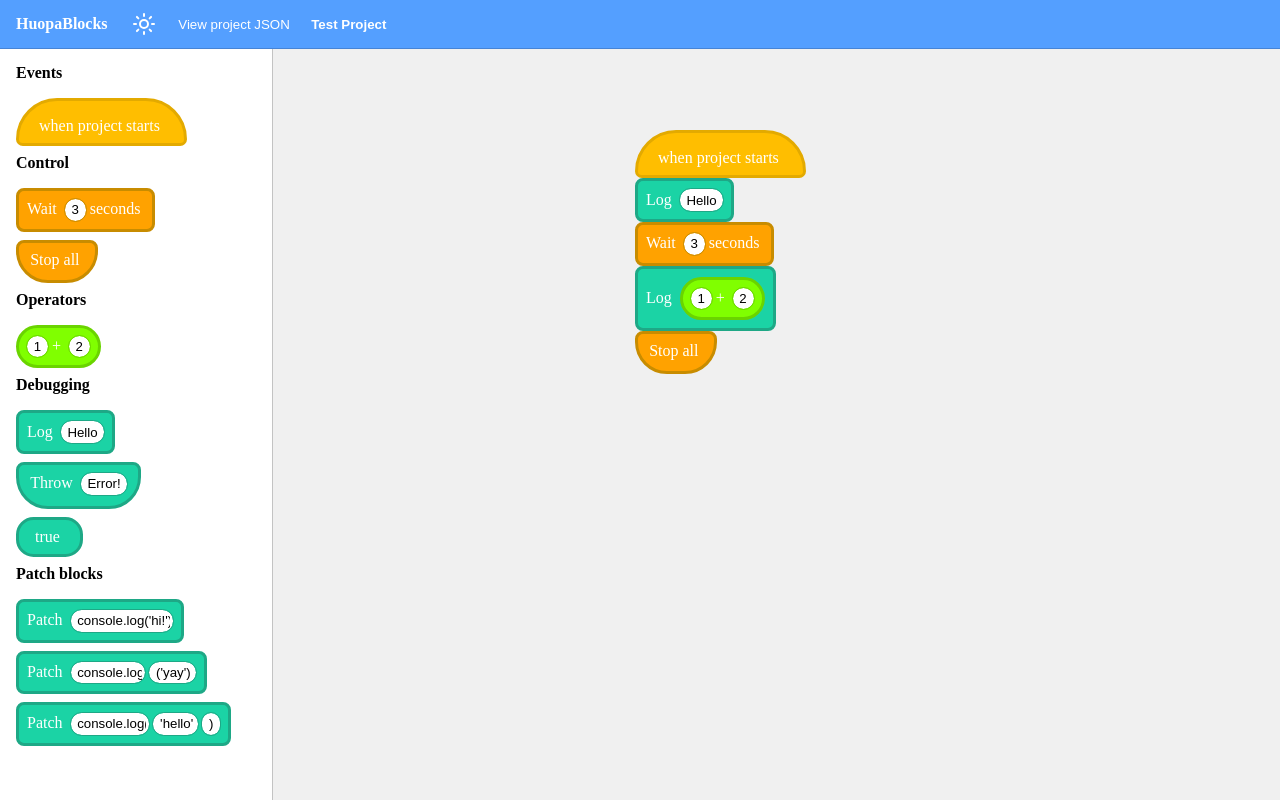
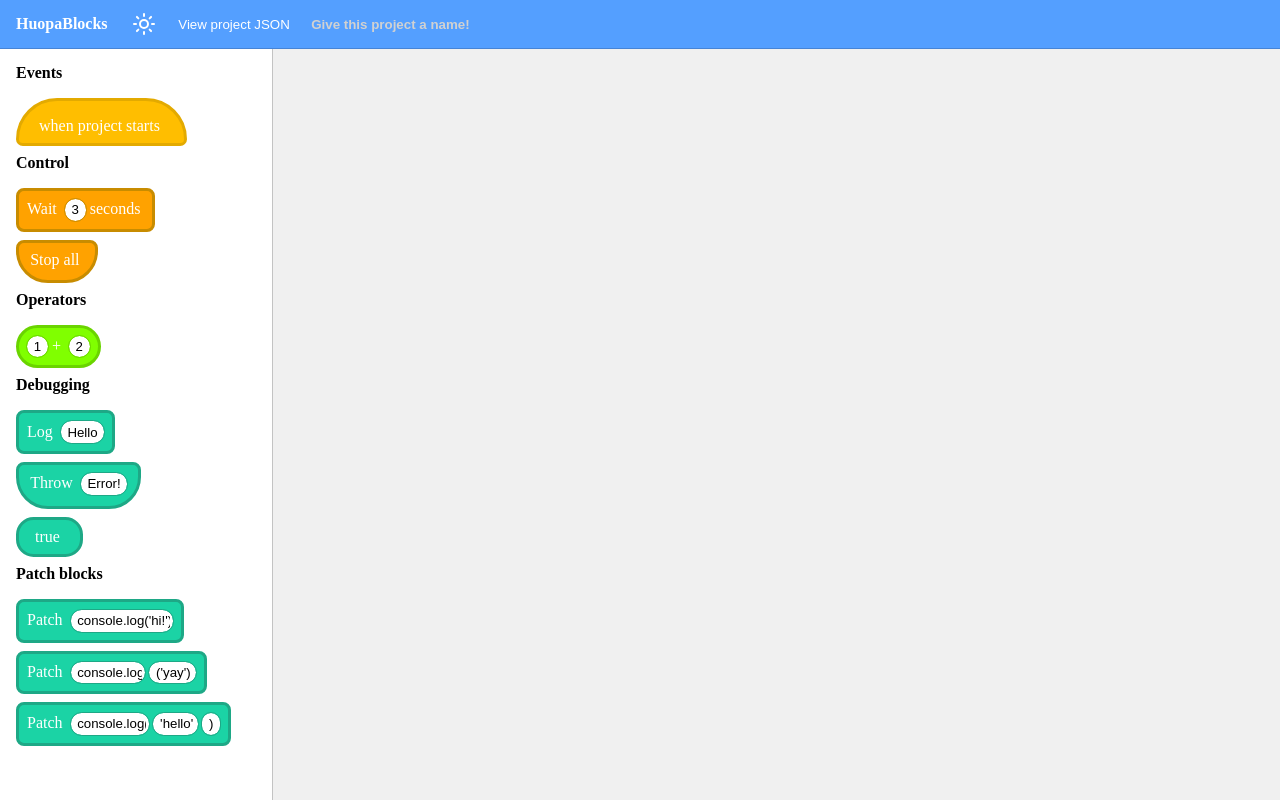
Before and after one commit to allucat1000/HuopaBlocks, a Svelte app: page / in a window 1280 px wide. Built offline with nearby package versions, Linux system fonts and the light colour scheme.

Commit message:
Fixes with green flag events and block glow

```diff
--- a/index.html
+++ b/index.html
@@ -7,6 +7,6 @@
   </head>
   <body class="Light">
     <div id="main"></div>
-    <script type="module" src="/src/ts/main.svelte.ts"></script>
+    <script type="module" src="/src/ts/entry.ts"></script>
   </body>
 </html>
--- a/src/svelte/Script.svelte
+++ b/src/svelte/Script.svelte
@@ -90,25 +90,28 @@
                 const gen = create(inmutableRuntime)(thread)();
                 thread.gen = gen;
 
+                gen.next();
+
                 let r: boolean = false;
+                let greenFlagScriptRunning: boolean = true;
+
+                const removeGlow = () => {
+                    if (main) for (const c of main.children) c.classList.remove("BlockGlow");
+                };
 
                 thread.onStop = () => {
-                    if (main && !r)
-                        for (const c of main.children)
-                            c.classList.remove("BlockGlow");
+                    if (!r) removeGlow();
                 }
 
                 thread.onCrash = () => {
-                    if (main)
-                        for (const c of main.children)
-                            c.classList.add("BlockError");
-
+                    if (main) for (const c of main.children) c.classList.add("BlockError");
                 }
 
                 runtime.runThread(thread);
-                r = runtime.singularThreadStart(thread, () => { if (main) for (const c of main.children) c.classList.remove("BlockGlow"); });
-                if (r) for (const c of main.children)
+                r = runtime.singularThreadStart(thread, () => { greenFlagScriptRunning = false; removeGlow() });
+                if (r) if (greenFlagScriptRunning) for (const c of main.children)
                     c.classList.add("BlockGlow");
+
 
                 return;
             }
--- /dev/null
+++ b/src/ts/entry.ts
@@ -0,0 +1,12 @@
+import { mount } from "svelte";
+import App from "../svelte/App.svelte";
+import "../css/block.css";
+import "../css/main.css";
+import "../css/popup.css";
+import "../css/topbar.css";
+
+const app = mount(App, {
+  target: document.getElementById("main")!,
+});
+
+export default app;
--- a/src/ts/main.svelte.ts
+++ b/src/ts/main.svelte.ts
@@ -1,9 +1,3 @@
-import { mount } from "svelte"
-import App from "../svelte/App.svelte"
-import "../css/block.css";
-import "../css/main.css";
-import "../css/popup.css";
-import "../css/topbar.css";
 import { HuopaBlocksRuntime } from "../ts/runtime";
 import { type ProjectHeader, Type, NodeType, Shape, type Theme } from "./types";
 
@@ -19,102 +13,11 @@ export function initTheme() {
   });
 }
 
-export const project: ProjectHeader = $state({
-  "name": "Test Project",
-  "description": "Description yay",
-  "variables": {
-    "MyVariable": {
-      "value": "0",
-      "type": 1
-    }
-  },
-  "blocks": [
-    {
-      "x": 634.98,
-      "y": 82.31,
-      "id": "8J5dwCDT5lBBb4H3px77D",
-      "children": [
-        {
-          "id": "wYmQ1XYcPhwvf4g-JFMwF",
-          "nodeType": 2,
-          "op": "EVENTS_PROJECT_START",
-          "shape": 1,
-          "category": "EVENTS",
-          "children": []
-        },
-        {
-          "id": "R29UqMPWqI05W2gNfmOfb",
-          "nodeType": 2,
-          "op": "DEBUG_LOG",
-          "shape": 0,
-          "category": "DEBUG",
-          "children": [
-            {
-              "value": "Hello",
-              "nodeType": 1,
-              "type": 0
-            }
-          ]
-        },
-        {
-          "id": "l91WqaXrvmFR1Ix-2NOnO",
-          "nodeType": 2,
-          "op": "CONTROL_WAIT",
-          "shape": 0,
-          "category": "CONTROL",
-          "children": [
-            {
-              "value": "3",
-              "nodeType": 1,
-              "type": 1
-            }
-          ]
-        },
-        {
-          "id": "4DkGMq1SVJNrLW72i2AEP",
-          "nodeType": 2,
-          "op": "DEBUG_LOG",
-          "shape": 0,
-          "category": "DEBUG",
-          "children": [
-            {
-              "id": "uoVtMYoBibJf60QI9tWfd",
-              "nodeType": 2,
-              "op": "OPERATORS_ADD",
-              "shape": 4,
-              "category": "OPERATORS",
-              "children": [
-                {
-                  "value": "1",
-                  "nodeType": 1,
-                  "type": 1
-                },
-                {
-                  "value": "2",
-                  "nodeType": 1,
-                  "type": 1
-                }
-              ]
-            }
-          ]
-        },
-        {
-          "id": "ARiD3evndIzlUTTMvXtU_",
-          "nodeType": 2,
-          "op": "CONTROL_STOP_ALL",
-          "shape": 2,
-          "category": "CONTROL",
-          "children": []
-        }
-      ]
-    }
-  ]
+export let project: ProjectHeader = $state({
+  "name": "",
+  "description": "",
+  "variables": {},
+  "blocks": []
 });
 
 export const runtime = new HuopaBlocksRuntime(project.variables);
-
-const app = mount(App, {
-  target: document.getElementById("main")!,
-})
-
-export default app
--- a/vite.config.ts
+++ b/vite.config.ts
@@ -4,5 +4,8 @@ import { svelte } from '@sveltejs/vite-plugin-svelte'
 // https://vite.dev/config/
 export default defineConfig({
   plugins: [svelte()],
-  base: "/HuopaBlocks/"
+  base: "/HuopaBlocks/",
+  optimizeDeps: {
+    exclude: ["src/main.svelte.ts"]
+  }
 })
```
